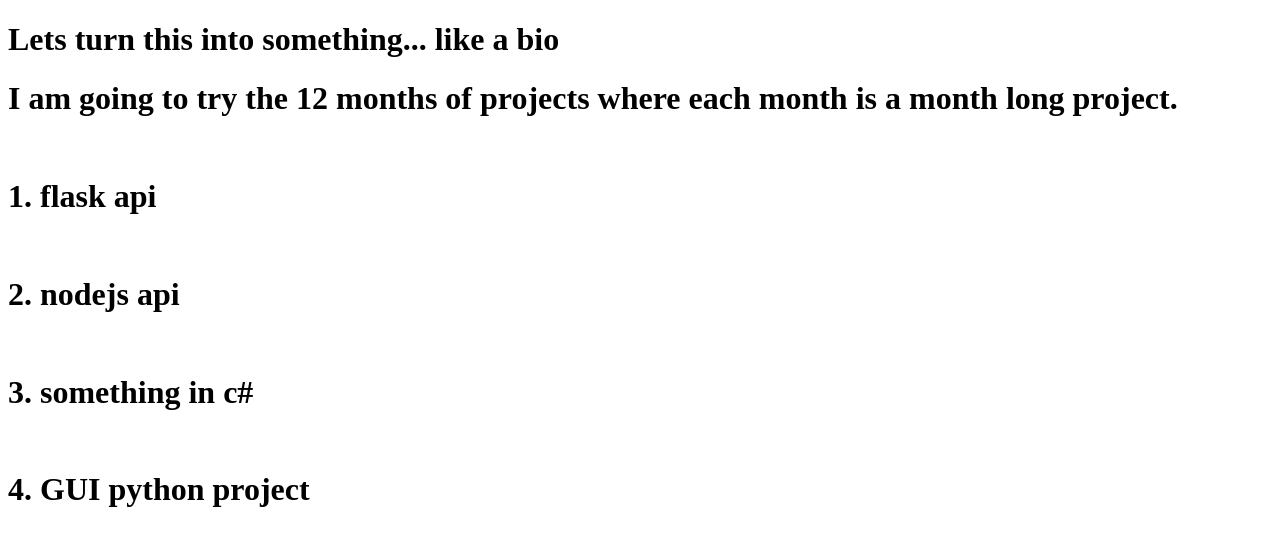
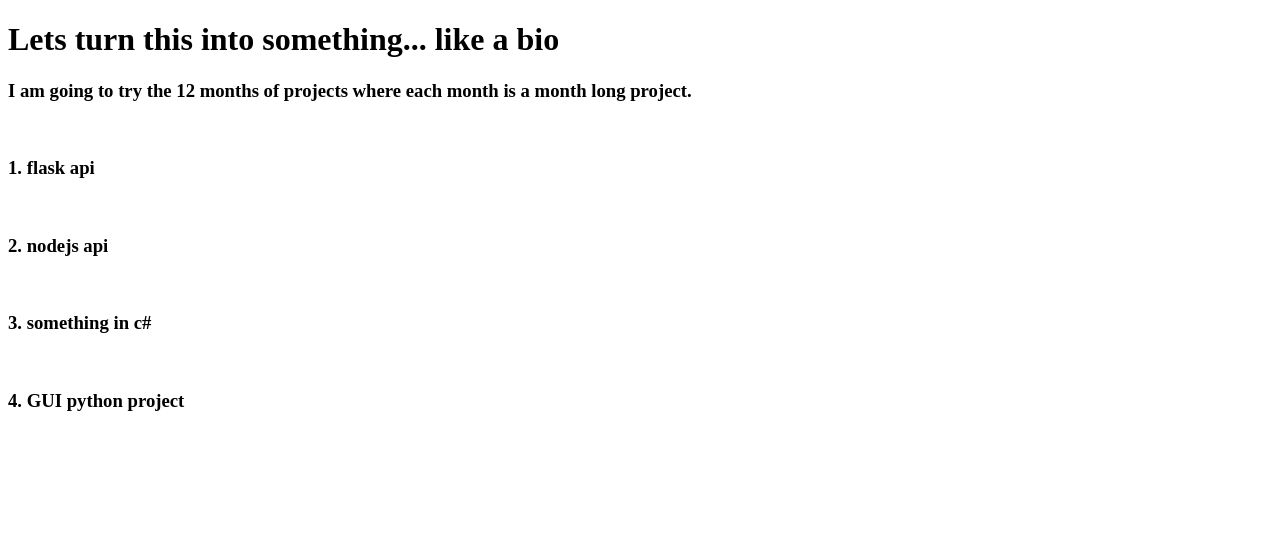
Before and after one commit to jakcooper22/jakcooper22.github.io, a plain HTML site: page index.html in a window 1280 px wide. Drawn offline with Linux system fonts and the light colour scheme.

Commit message:
Update index.html

```diff
--- a/index.html
+++ b/index.html
@@ -6,11 +6,11 @@
 </head>
 <body>
     <h1>Lets turn this into something... like a bio</h1>
-    <h1>I am going to try the 12 months of projects where each month is a month long project.</h1><br>
-    <h1>1. flask api</h1><br>
-    <h1>2. nodejs api</h1><br>
-    <h1>3. something in c#</h1><br>
-    <h1>4. GUI python project</h1><br>
+    <h3>I am going to try the 12 months of projects where each month is a month long project.</h3><br>
+    <h3>1. flask api</h3><br>
+    <h3>2. nodejs api</h3><br>
+    <h3>3. something in c#</h3><br>
+    <h3>4. GUI python project</h3><br>
 
 <script type="text/javascript">
 </script>
```
